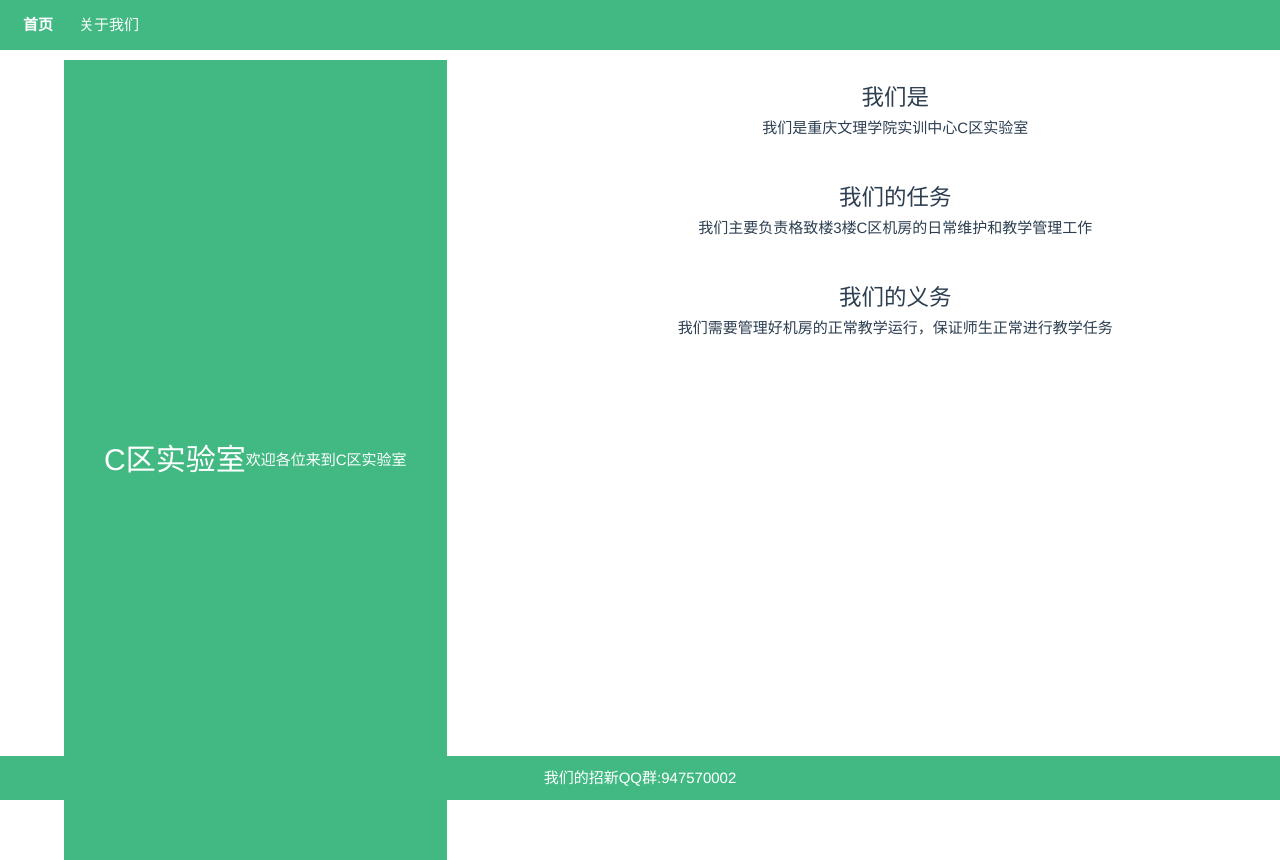
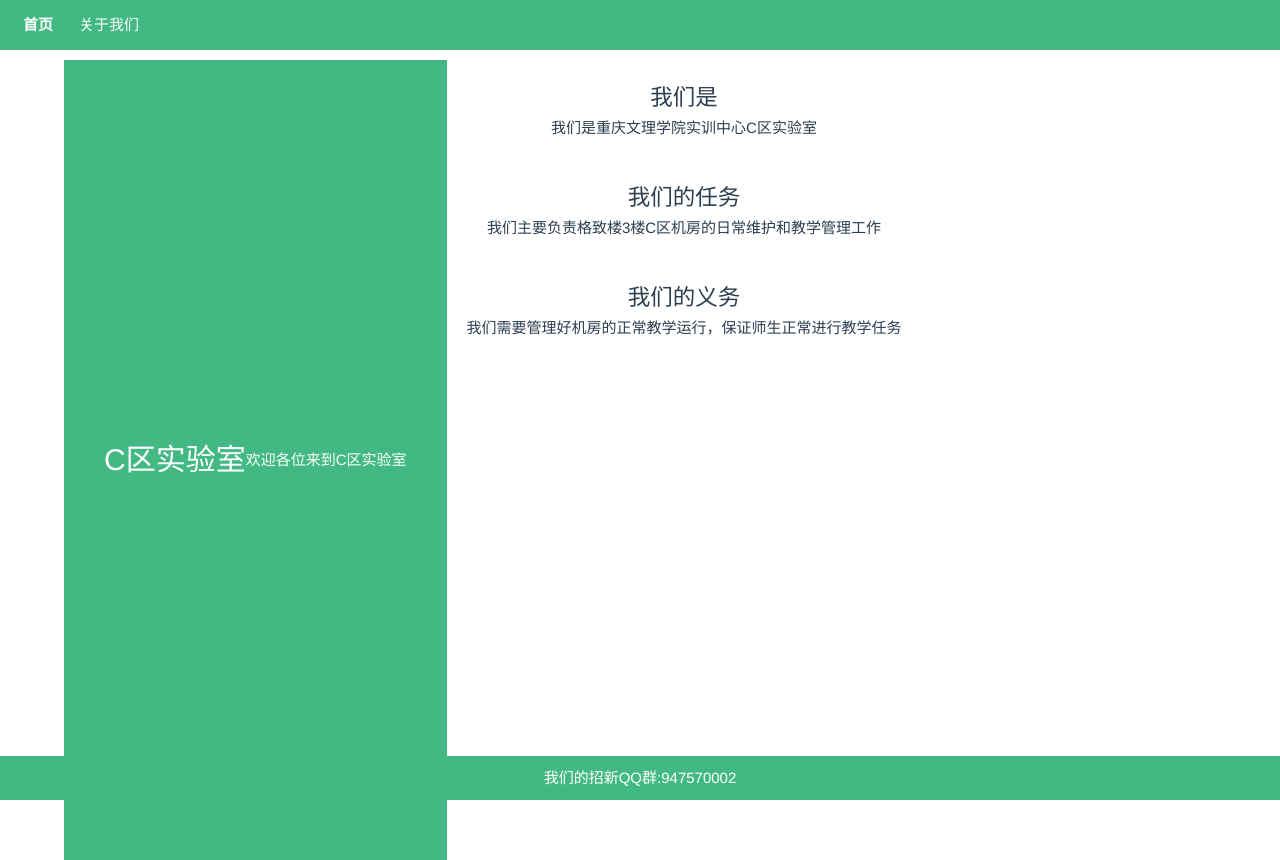
Before and after one commit to lishu620/Clab-Vue, a Vue app: page / in a window 1280 px wide. Shown: the top 860 px of the page. Built offline with nearby package versions, Linux system fonts and the light colour scheme.

Commit message:
Update Home.vue

```diff
--- a/src/components/Home.vue
+++ b/src/components/Home.vue
@@ -53,7 +53,7 @@ export default {
 
 /* 右侧列样式 */
 .right-column {
-    flex: 1;
+    flex: 0 1 auto;
     /* 使其占据一半的宽度 */
     padding: 20px;
     /* 合理设置内边距 */
```
